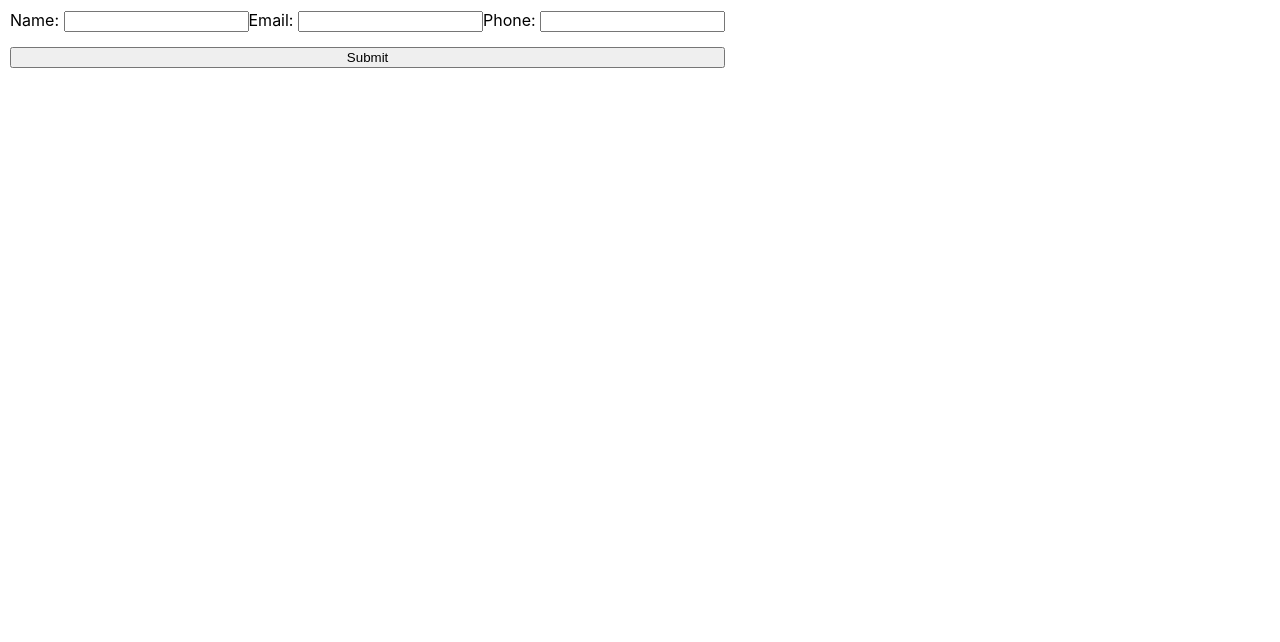
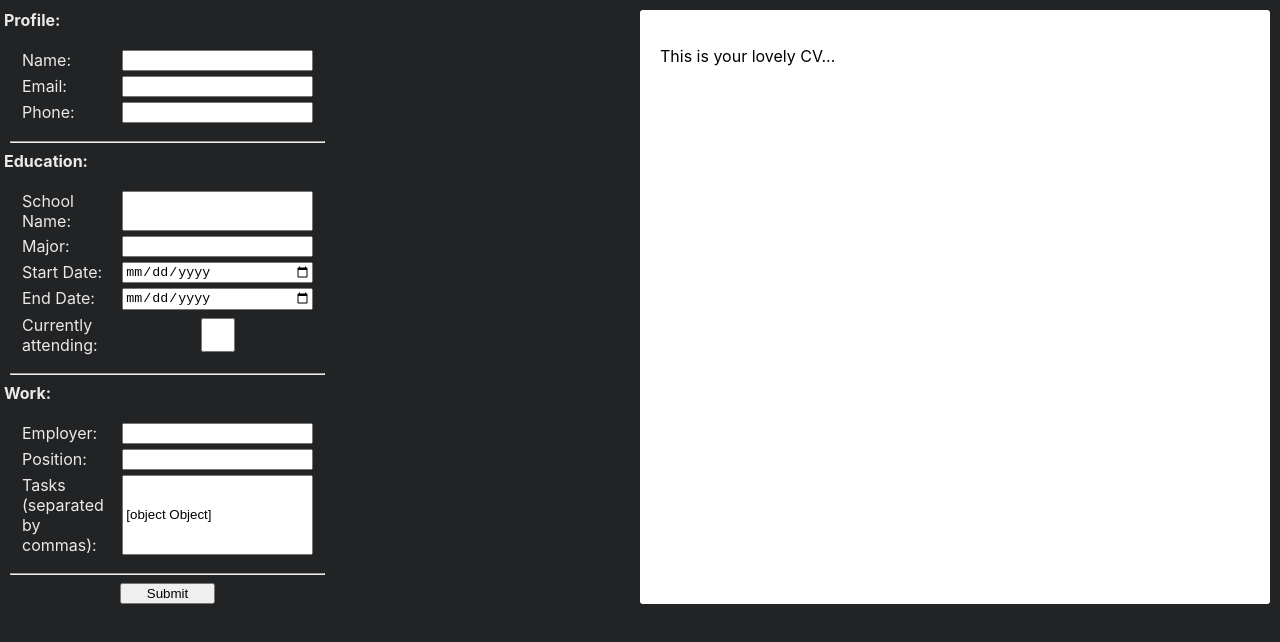
Before and after one commit to masonmike2001/cv-app, a React (Create React App) app: page / in a window 1280 px wide. Shown: the top 642 px of the page. Built offline with nearby package versions, Linux system fonts and the light colour scheme.

Commit message:
separated into form components

```diff
--- a/src/App.css
+++ b/src/App.css
@@ -1,5 +1,7 @@
 html {
     padding: 10px;
+    background-color: #222325;
+    color: #eaeaea;
 }
 
 .App {
@@ -9,12 +11,6 @@ html {
 .App-logo {
   height: 40vmin;
   pointer-events: none;
-}
-
-@media (prefers-reduced-motion: no-preference) {
-  .App-logo {
-    animation: App-logo-spin infinite 20s linear;
-  }
 }
 
 .App-header {
@@ -28,17 +24,49 @@ html {
   color: white;
 }
 
+button {
+  width: 30%;
+  display: block;
+  margin: auto;
+}
+button:hover {
+  background-color: rgb(255, 255, 255);
+  color: #282c34;
+  cursor: pointer;
+}
+
 .App-link {
   color: #61dafb;
 }
 
 #holder {
-  display: flex;
-  flex-direction: row;
+  display: grid;
+  grid-template-columns: 2fr 2fr;
+}
+#left {
+  width: 50%;
 }
 
-#left {
-  display: flex;
-  flex-direction: column;
-  gap: 15px;
+#right {
+  background-color: white;
+  color: black;
+  padding: 20px;
+  border-radius: 3px;
+
 }
+
+
+
+fieldset {
+  display: grid;
+  grid-template: .5fr/ 1fr 2fr ;
+  gap: 5px;
+  padding: 10px;
+  border: none;
+
+}
+
+legend {
+  margin: 10px -20px;
+  font-weight: bold;
+}
--- a/src/App.js
+++ b/src/App.js
@@ -1,55 +1,41 @@
 import React, { Component } from "react";
 import "./App.css";
-import uniqid from "uniqid";
 import Profile from "./components/Profile";
+import Education from "./components/Education";
+import Work from "./components/Work";
 
 class App extends Component {
   constructor() {
     super();
-    this.state = {
-      name: "",
-      email: "",
-      phone: "",
-      schoolName: "",
-      schoolField: "",
-      studyRange: { schoolStart: "", schoolEnd: "", isAttending: "" },
-      workName: "",
-      workTitle: "",
-      workTask: { text: "", id: uniqid() },
-      workTasks: [],
-    };
+    this.state = {};
   }
 
-  // Components:
-  // Profile info
-  // Education
-  // Experience
-  // Output
+  // Layout:
+  // ----------------------------
+  // Profile info        Output
+  // Education              ||
+  // Experience             ||
+  // Output                 \/
+  // ---------------------------
 
   render() {
-    const {
-      name,
-      email,
-      phone,
-      schoolName,
-      schoolField,
-      studyRange,
-      workName,
-      workTitle,
-      workTask,
-      workTasks,
-    } = this.state;
     return (
       <div id="holder">
         <div id="left">
-          <Profile
-            info={[this.state.name, this.state.email, this.state.phone]}
-          />
-          {/* <Education />
-          <Work /> */}
+          <form>
+            <Profile />
+            <hr />
+            <Education />
+            <hr />
+            <Work />
+            <hr />
+          </form>
           <button type="submit">Submit</button>
         </div>
-        <div id="right"></div>
+        <div id="right">
+          <p>This is your lovely CV...</p>
+          <h1>{this.name}</h1>
+        </div>
       </div>
     );
   }
--- a/src/components/Education.js
+++ b/src/components/Education.js
@@ -0,0 +1,83 @@
+import React, { Component } from "react";
+
+class Education extends Component {
+  constructor() {
+    super();
+    this.state = {
+      schoolName: "",
+      schoolField: "",
+      studyRange: { schoolStart: "", schoolEnd: "", isAttending: "" },
+    };
+  }
+
+  handleChange = (e) => {
+    switch (e.target.id) {
+      case "schoolName":
+        this.setState({ schoolName: e.target.value });
+        console.log(this.state);
+        break;
+      case "schoolField":
+        this.setState({ schoolField: e.target.value });
+        break;
+      case "schoolStart":
+        this.setState({ schoolStart: e.target.value });
+        break;
+      case "schoolEnd":
+        this.setState({ schoolEnd: e.target.value });
+        break;
+      case "isAttending":
+        this.setState({ isAttending: e.target.value });
+        break;
+      default:
+        break;
+    }
+  };
+
+  render() {
+    const { schoolName, schoolField, studyRange } = this.state;
+    return (
+      <fieldset>
+        <legend>Education:</legend>
+
+        <label htmlFor="schoolName">School Name: </label>
+        <input
+          type="text"
+          value={schoolName}
+          id="schoolName"
+          onChange={this.handleChange}
+        />
+        <label htmlFor="schoolField">Major: </label>
+        <input
+          type="schoolField"
+          value={schoolField}
+          id="text"
+          onChange={this.handleChange}
+        />
+
+        <label htmlFor="schoolStart">Start Date: </label>
+        <input
+          type="date"
+          value={studyRange.schoolStart}
+          id="schoolStart"
+          onChange={this.handleChange}
+        />
+        <label htmlFor="schoolEnd">End Date: </label>
+        <input
+          type="date"
+          value={studyRange.schoolEnd}
+          id="schoolEnd"
+          onChange={this.handleChange}
+        />
+        <label htmlFor="isAttending">Currently attending: </label>
+        <input
+          type="checkbox"
+          value={studyRange.isAttending}
+          id="isAttending"
+          onChange={this.handleChange}
+        />
+      </fieldset>
+    );
+  }
+}
+
+export default Education;
--- a/src/components/Profile.js
+++ b/src/components/Profile.js
@@ -1,16 +1,61 @@
-import React from "react";
+import React, { Component } from "react";
 
-const Profile = (props) => {
-  console.log(props);
-  return (
-    <form>
-      <label htmlFor="name">Name: </label>
-      <input type="text" value={props[0]} id="name" />
-      <label htmlFor="email">Email: </label>
-      <input type="email" value={props[1]} id="email" />
-      <label htmlFor="phone">Phone: </label>
-      <input type="tel" value={props[2]} id="phone" />
-    </form>
-  );
-};
+class Profile extends Component {
+  constructor() {
+    super();
+    this.state = {
+      name: "",
+      email: "",
+      phone: "",
+    };
+  }
+
+  handleChange = (e) => {
+    switch (e.target.id) {
+      case "name":
+        this.setState({ name: e.target.value });
+        console.log(this.state);
+        break;
+      case "email":
+        this.setState({ email: e.target.value });
+        break;
+      case "phone":
+        this.setState({ phone: e.target.value });
+        break;
+      default:
+        break;
+    }
+  };
+
+  render() {
+    const { name, email, phone } = this.state;
+    return (
+      <fieldset>
+        <legend>Profile:</legend>
+        <label htmlFor="name">Name: </label>
+        <input
+          type="text"
+          value={name}
+          id="name"
+          onChange={this.handleChange}
+        />
+        <label htmlFor="email">Email: </label>
+        <input
+          type="email"
+          value={email}
+          id="email"
+          onChange={this.handleChange}
+        />
+        <label htmlFor="phone">Phone: </label>
+        <input
+          type="tel"
+          value={phone}
+          id="phone"
+          onChange={this.handleChange}
+        />
+      </fieldset>
+    );
+  }
+}
+
 export default Profile;
--- a/src/components/Work.js
+++ b/src/components/Work.js
@@ -0,0 +1,63 @@
+import React, { Component } from "react";
+import uniqid from "uniqid";
+
+class Work extends Component {
+  constructor() {
+    super();
+    this.state = {
+      workName: "",
+      workTitle: "",
+      workTask: { text: "", id: uniqid() },
+      workTasks: [],
+    };
+  }
+
+  handleChange = (e) => {
+    switch (e.target.id) {
+      case "workName":
+        this.setState({ workName: e.target.value });
+        console.log(this.state);
+        break;
+      case "workTitle":
+        this.setState({ workTitle: e.target.value });
+        break;
+      case "phone":
+        this.setState({ phone: e.target.value });
+        break;
+      default:
+        break;
+    }
+  };
+
+  render() {
+    const { workName, workTitle, workTask, workTasks } = this.state;
+    return (
+      <fieldset>
+        <legend>Work:</legend>
+        <label htmlFor="workName">Employer: </label>
+        <input
+          type="text"
+          value={workName}
+          id="workName"
+          onChange={this.handleChange}
+        />
+        <label htmlFor="workTitle">Position: </label>
+        <input
+          type="text"
+          value={workTitle}
+          id="workTitle"
+          onChange={this.handleChange}
+        />
+        <label htmlFor="workTask">Tasks (separated by commas): </label>
+        <input
+          type="text"
+          value={workTask}
+          id="workTask"
+          onChange={this.handleChange}
+        />
+      </fieldset>
+    );
+  }
+}
+
+export default Work;
```
